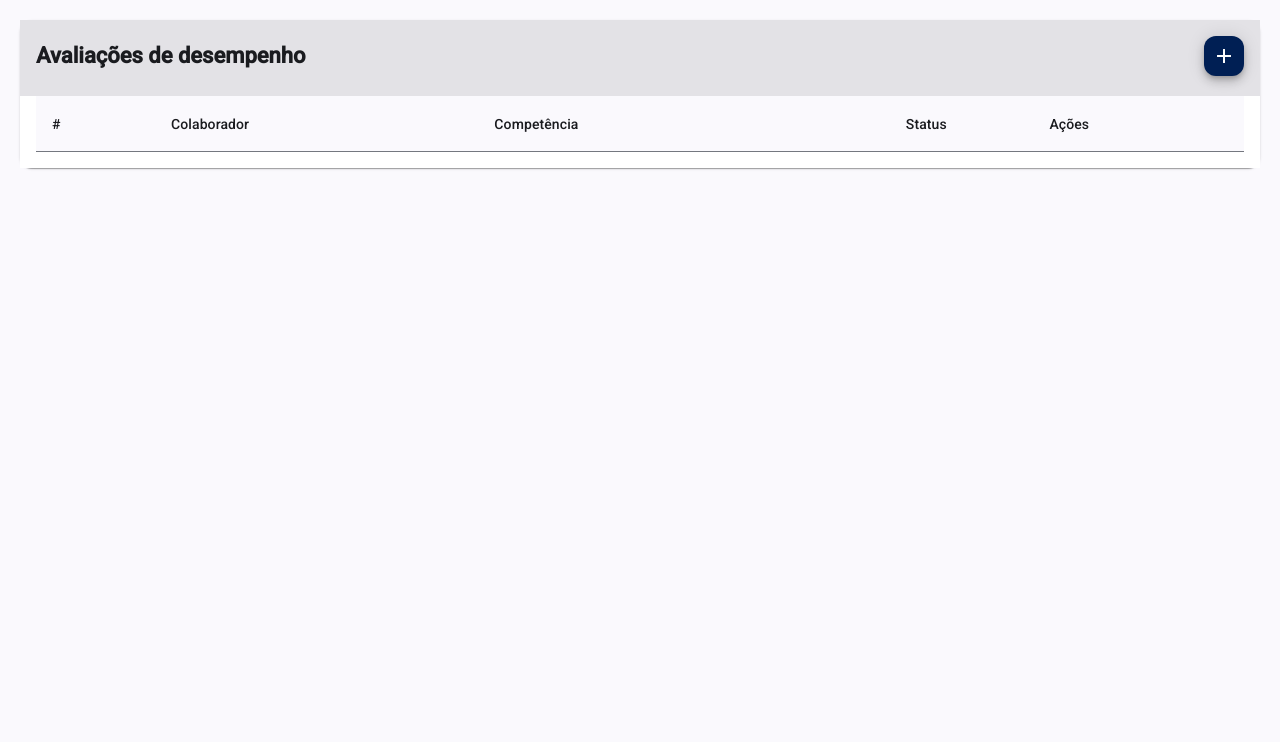
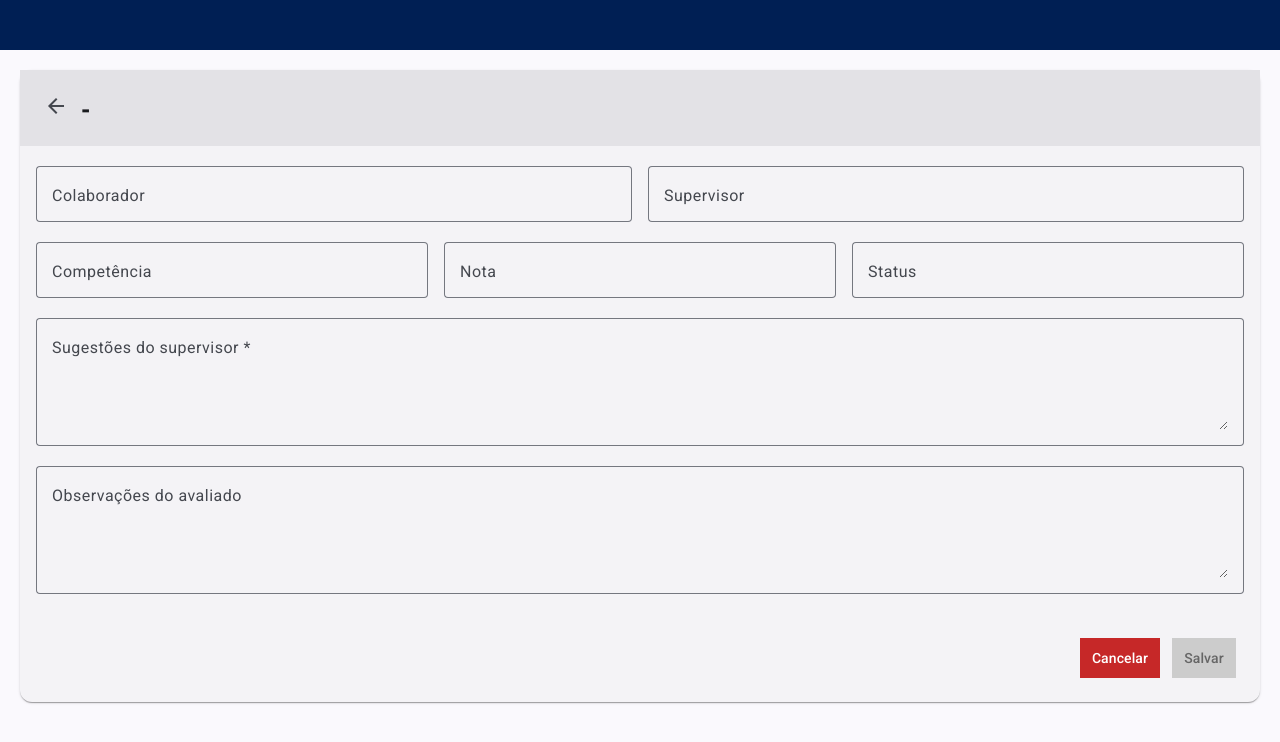
Before and after one commit to kelvinwbsantos/prova_front_lccv_003_2026, an Angular app: page /avaliacoes/1/editar in a window 1280 px wide. Before the commit this address led to /avaliacoes. Shown: the top 742 px of the page. Built offline with nearby package versions, Linux system fonts and the light colour scheme; no server answers.

Commit message:
feat: adiciona rota de detalhe de avaliação

```diff
--- a/src/app/app.html
+++ b/src/app/app.html
@@ -1 +1,3 @@
+<div class="header"></div>
+
 <router-outlet />
--- a/src/app/app.routes.ts
+++ b/src/app/app.routes.ts
@@ -1,5 +1,6 @@
 import { Routes } from '@angular/router';
 import { ListagemAvaliacoes } from './pages/listagem-avaliacoes/listagem-avaliacoes';
+import { DetalhesAvaliacao } from './pages/detalhes-avaliacao/detalhes-avaliacao';
 
 export const routes: Routes = [
     {
@@ -12,8 +13,10 @@ export const routes: Routes = [
         title: 'Avaliações',
         component: ListagemAvaliacoes,
     },
+    { path: 'avaliacoes/:id/visualizar', component: DetalhesAvaliacao },
+    { path: 'avaliacoes/:id/editar', component: DetalhesAvaliacao },
     {
         path: '**',
         redirectTo: 'avaliacoes'
-    }
+    },
 ];
--- a/src/app/app.scss
+++ b/src/app/app.scss
@@ -0,0 +1,4 @@
+div.header {
+    background-color: #001f54;
+    height: 50px;
+}
--- /dev/null
+++ b/src/app/pages/detalhes-avaliacao/detalhes-avaliacao.html
@@ -0,0 +1,60 @@
+<mat-card>
+    <mat-card-header>
+        <mat-card-title>
+            <button mat-icon-button (click)="voltar()">
+                <mat-icon>arrow_back</mat-icon>
+            </button>
+            {{ avaliacao?.nome_colaborador }} - {{ avaliacao?.competencia | competenciaFormat }}
+        </mat-card-title>
+    </mat-card-header>
+
+    <mat-card-content>
+        <form [formGroup]="form">
+            <div class="row">
+                <mat-form-field appearance="outline">
+                    <mat-label>Colaborador</mat-label>
+                    <input matInput [value]="avaliacao?.nome_colaborador" readonly>
+                </mat-form-field>
+
+                <mat-form-field appearance="outline">
+                    <mat-label>Supervisor</mat-label>
+                    <input matInput [value]="avaliacao?.nome_supervisor" readonly>
+                </mat-form-field>
+            </div>
+
+            <div class="row">
+                <mat-form-field appearance="outline">
+                    <mat-label>Competência</mat-label>
+                    <input matInput [value]="avaliacao?.competencia | competenciaFormat" readonly>
+                </mat-form-field>
+
+                <mat-form-field appearance="outline">
+                    <mat-label>Nota</mat-label>
+                    <input matInput [value]="avaliacao?.nota" readonly>
+                </mat-form-field>
+
+                <mat-form-field appearance="outline">
+                    <mat-label>Status</mat-label>
+                    <input matInput [value]="avaliacao?.status?.descricao" readonly>
+                </mat-form-field>
+            </div>
+
+            <mat-form-field class="full-width" appearance="outline">
+                <mat-label>Sugestões do supervisor *</mat-label>
+                <textarea matInput formControlName="sugestao_supervisor" rows="4"></textarea>
+            </mat-form-field>
+
+            <mat-form-field class="full-width" appearance="outline">
+                <mat-label>Observações do avaliado</mat-label>
+                <textarea matInput formControlName="observacao_avaliado" rows="4"></textarea>
+            </mat-form-field>
+        </form>
+    </mat-card-content>
+
+    <mat-card-actions align="end">
+        <button matButton class="cancelar-btn" (click)="voltar()">Cancelar</button>
+
+        <button matButton class="salvar-btn" (click)="salvar()" [disabled]="!podeSalvar">Salvar</button>
+
+    </mat-card-actions>
+</mat-card>
--- /dev/null
+++ b/src/app/pages/detalhes-avaliacao/detalhes-avaliacao.scss
@@ -0,0 +1,54 @@
+mat-card-header {
+  background-color: var(--mat-sys-surface-container-highest);
+  display: flex;
+  justify-content: space-between;
+  align-items: center;
+  padding-bottom: 20px;
+
+  mat-card-title {
+    font-weight: bold;
+  }
+}
+
+mat-card {
+  margin: 20px;
+
+  mat-card-content {
+    margin-top: 20px;
+
+    .row {
+      display: flex;
+      gap: 16px;
+
+      mat-form-field {
+        flex: 1;
+      }
+    }
+
+    .full-width {
+      width: 100%;
+    }
+  }
+}
+
+mat-card-actions {
+  padding: 24px;
+  gap: 12px;
+
+  .cancelar-btn {
+    background-color: #c62828 !important;
+    color: white !important;
+    border-radius: 0 !important;
+  }
+
+  .salvar-btn {
+    background-color: #001f54 !important;
+    color: white !important;
+    border-radius: 0 !important;
+
+    &:disabled {
+      background-color: #cccccc !important;
+      color: #666666 !important;
+    }
+  }
+}
--- /dev/null
+++ b/src/app/pages/detalhes-avaliacao/detalhes-avaliacao.ts
@@ -0,0 +1,69 @@
+import { Component, inject, OnInit } from '@angular/core';
+import { ActivatedRoute, Router } from '@angular/router';
+import { AvaliacoesService } from '../../services/avaliacoes.service';
+import { FormBuilder, ReactiveFormsModule } from '@angular/forms';
+import { CompetenciaFormatPipe } from '../../shared/pipes/competencia-format.pipe';
+import { MatSnackBar } from '@angular/material/snack-bar';
+import { MatButtonModule } from '@angular/material/button';
+import { MatInputModule } from '@angular/material/input';
+import { MatFormFieldModule } from '@angular/material/form-field';
+import { MatCardModule } from '@angular/material/card';
+import { MatIconModule } from '@angular/material/icon';
+
+@Component({
+  selector: 'app-detalhes-avaliacao',
+  imports: [MatFormFieldModule, MatInputModule, MatButtonModule, MatCardModule, MatIconModule, ReactiveFormsModule, CompetenciaFormatPipe],
+  templateUrl: './detalhes-avaliacao.html',
+  styleUrl: './detalhes-avaliacao.scss',
+})
+export class DetalhesAvaliacao implements OnInit {
+  private route = inject(ActivatedRoute);
+  private router = inject(Router);
+  private avaliacoesService = inject(AvaliacoesService);
+  private fb = inject(FormBuilder);
+  private snackBar = inject(MatSnackBar);
+
+  id = Number(this.route.snapshot.paramMap.get('id'));
+  modoEdicao = false;
+
+  avaliacao: any = null;
+
+  form = this.fb.group({
+    sugestao_supervisor: [''],
+    observacao_avaliado: [''],
+  });
+
+  ngOnInit(): void {
+    this.avaliacoesService.visualizar(this.id).subscribe(data => {
+      this.avaliacao = data;
+      this.form.patchValue({
+        sugestao_supervisor: data.sugestao_supervisor,
+        observacao_avaliado: data.observacao_avaliado,
+      });
+
+      this.modoEdicao = [2, 3].includes(data.status.id);
+      if (!this.modoEdicao) this.form.disable();
+    });
+  }
+
+  voltar() {
+    this.router.navigate(['/avaliacoes']);
+  }
+
+  get podeSalvar(): boolean {
+    return this.modoEdicao && this.form.dirty;
+  }
+
+  salvar() {
+    this.avaliacoesService.editar(this.id, this.form.value).subscribe({
+      next: () => {
+        this.snackBar.open('Avaliação salva!', 'Fechar', { duration: 3000 });
+        this.router.navigate(['/avaliacoes']);
+      },
+      error: () => {
+        this.snackBar.open('Avaliação salva!', 'Fechar', { duration: 3000 });
+        this.router.navigate(['/avaliacoes']);
+      },
+    });
+  }
+}
--- a/src/app/pages/listagem-avaliacoes/listagem-avaliacoes.ts
+++ b/src/app/pages/listagem-avaliacoes/listagem-avaliacoes.ts
@@ -12,6 +12,7 @@ import { MatDialog, MatDialogModule } from '@angular/material/dialog';
 import { AdicionarAvaliacao } from './components/adicionar-avaliacao/adicionar-avaliacao';
 import { MatTooltipModule } from '@angular/material/tooltip';
 import { MatSnackBar, MatSnackBarModule } from '@angular/material/snack-bar';
+import { Router } from '@angular/router';
 
 @Component({
   selector: 'app-listagem-avaliacoes',
@@ -23,6 +24,7 @@ export class ListagemAvaliacoes implements OnInit {
   private readonly avaliacoesService = inject(AvaliacoesService);
   private readonly dialog = inject(MatDialog);
   private readonly snackBar = inject(MatSnackBar);
+  private router = inject(Router);
 
 
   dataSource$: Observable<AvaliacaoListagem[]> | undefined;
@@ -33,11 +35,11 @@ export class ListagemAvaliacoes implements OnInit {
   }
 
   visualizar(id: number) {
-    // [GET] https://sume.lccv.ufal.br/api/public/selecao_sume/avaliacoes_desempenho/{id_avaliacao}/visualizar/
+    this.router.navigate(['/avaliacoes', id, 'visualizar']);
   }
 
   editar(id: number) {
-    // [POST] https://sume.lccv.ufal.br/api/public/selecao_sume/avaliacoes_desempenho/{id_avaliacao}/editar/
+    this.router.navigate(['/avaliacoes', id, 'editar']);
   }
 
   iniciar(id: number) {
--- a/src/app/shared/pipes/competencia-format.pipe.ts
+++ b/src/app/shared/pipes/competencia-format.pipe.ts
@@ -32,6 +32,6 @@ export class CompetenciaFormatPipe implements PipeTransform {
 
     const mesExtenso = this.MESES[mes] || mes;
 
-    return `${mesExtenso}/${ano}`;
+    return `${mesExtenso}./${ano}`;
   }
 }
```
Also changed, not shown: src/app/models/avaliacao-detalhe.ts (added, +15 -0 lines), 1 other file (tests, documents, lock files or other folders).
